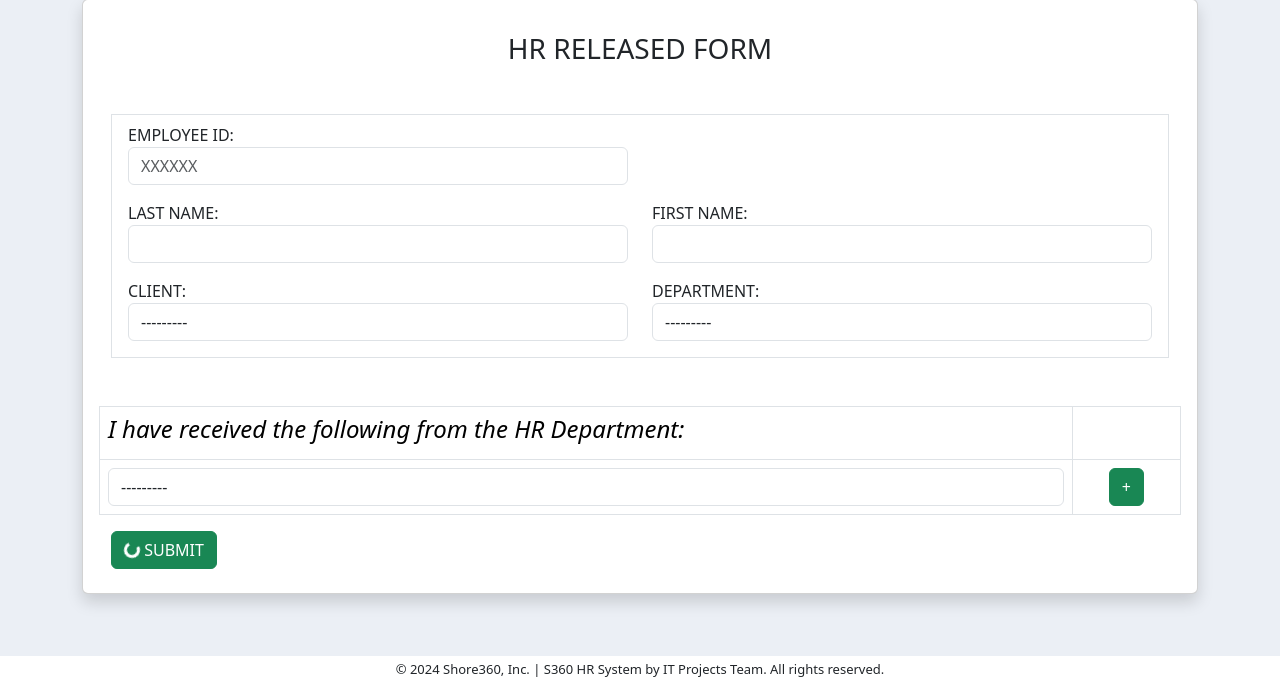
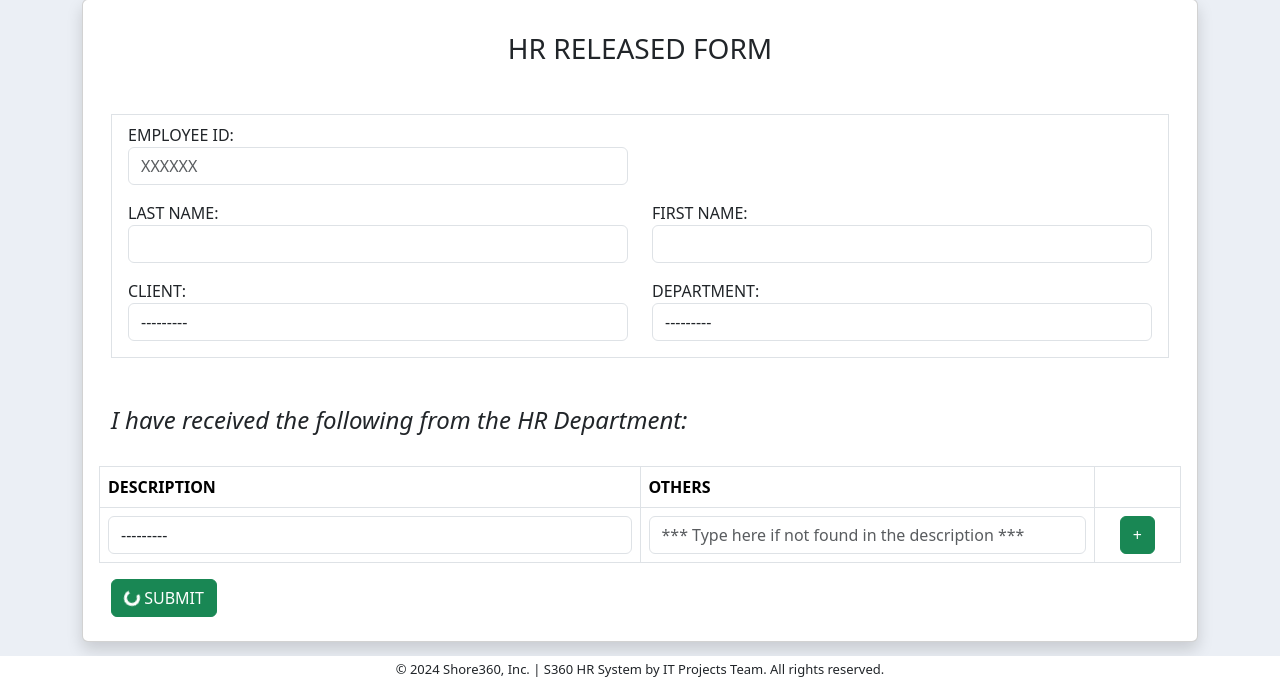
Before and after one commit to renzo031109/HR_System, a Django app: page /add_record/ in a window 1280 px wide. Shown: the part 105-800 px from the top of the page. Run offline with Django 5.2, Linux system fonts and the light colour scheme; a user stored in the database is signed in; data comes from the database, SQL or seed files in the repository; both versions use the stored data as it was after the commit; some libraries are stand-ins or nearby versions.

Commit message:
adding others

```diff
--- a/receiving_app/forms.py
+++ b/receiving_app/forms.py
@@ -14,7 +14,8 @@ class ReceivedForm(forms.ModelForm):
             'first_name',
             'department',
             'client',
-            'component'
+            'component',
+            'others'
         ]
 
         labels = {
@@ -23,7 +24,8 @@ class ReceivedForm(forms.ModelForm):
             'first_name' : 'FIRST NAME',
             'department' : 'DEPARTMENT',
             'client' : 'CLIENT',
-            'component' : 'ITEM'
+            'component' : 'ITEM',
+            'others': 'OTHERS'
         }
 
         widgets = {
@@ -49,9 +51,16 @@ class ReceivedForm(forms.ModelForm):
             }),
             'client': forms.Select(attrs={
                 'class':'form-control',
+                'required':True
             }),
             'component': forms.Select(attrs={
                 'class':'form-control',
+                'required':True,
+            }),
+            'others': forms.TextInput(attrs={
+                'class':'form-control',
+                'placeholder': '*** Type here if not found in the description ***',
+                'autocomplete': 'off',
             }),
 
 
--- a/receiving_app/templates/receiving_app/add_record.html
+++ b/receiving_app/templates/receiving_app/add_record.html
@@ -64,20 +64,29 @@ RELEASED ITEM FORM
         {% endfor %}
 
         <br>
+        <br>
+
+      <div class="row">
+        <div class="col">
+          <h4><i>I have received the following from the HR Department: </i></h4>
+        </div>
+      </div>
 
       <div class="row">
           <table class="table table-bordered table-hover mt-4">
               <thead>
                 <tr>
-                    <th scope="col" style="width:90%"><h4><i>I have received the following from the HR Department: </i></h4></th>
-                    <th scope="col"></th>
-                </tr>
+                  <th scope="col" style="width:50%">DESCRIPTION</th>
+                  <th scope="col">OTHERS</th>
+                  <th scope="col"></th>
+              </tr>
               </thead>
               <tbody class="form-row spacer">
                   {% for item in formset %}
                   <tr>
 
                     <td>{{ item.component}}</td>
+                    <td>{{ item.others }}</td>
 
                     <td><center><button type="button" class="btn btn-success add-form-row">+</button></center></td>
 
@@ -104,4 +113,7 @@ RELEASED ITEM FORM
 <!-- Call the script for the formset -->
 {% include 'receiving_app/form_script.html' %}
 
+<!-- Call the script for the load others -->
+{% include 'receiving_app/others_load_script.html' %}
+
 {% endblock %}
--- a/receiving_app/templates/receiving_app/modal_delete.html
+++ b/receiving_app/templates/receiving_app/modal_delete.html
@@ -2,7 +2,7 @@
 <div class="modal" id="delete{{ record.id }}" tabindex="-1" aria-labelledby="myModalLabel1" aria-hidden="true">
     <div class="modal-dialog modal-dialog-centered">
       <div class="modal-content">
-        <div class="modal-header">
+        <div class="modal-header text-bg-primary">
           <h5 class="modal-title">DELETE ITEM</h5>
           <button type="button" class="btn-close" data-bs-dismiss="modal" aria-label="Close"></button>
         </div>
--- a/receiving_app/templates/receiving_app/modal_search.html
+++ b/receiving_app/templates/receiving_app/modal_search.html
@@ -3,7 +3,7 @@
 <div class="modal fade bd-example-modal-md" id="search" role="dialog" tabindex="-1" aria-labelledby="searchLabel" aria-hidden="true">
   <div class="modal-dialog modal-dialog-centered modal-md" role="document">
       <div class="modal-content">
-          <div class="modal-header">
+          <div class="modal-header text-bg-primary">
               <h5 class="modal-title" id="searchLabel">FILTER BY</h5>
               <button type="button" class="btn-close" data-bs-dismiss="modal" aria-label="Close"></button>
           </div>
--- /dev/null
+++ b/receiving_app/templates/receiving_app/others_load_script.html
@@ -0,0 +1,16 @@
+
+<script type="text/javascript">
+    counter=0;
+    document.addEventListener('DOMContentLoaded', function() {
+        const siteField = document.getElementById('id_form-${counter}-component');
+        let counter = 1; // Start counter for incrementing IDs
+
+        siteField.addEventListener('change', function() {
+            // Increment the counter
+            counter++;
+            alert('hello',counter)
+
+        });
+    });
+
+</script>
--- a/receiving_app/templates/receiving_app/summary_report.html
+++ b/receiving_app/templates/receiving_app/summary_report.html
@@ -30,6 +30,7 @@ RECEIPT LOGS
         <th scope="col">{% anchor client _("CLIENT") %}</th>
         <th scope="col">{% anchor department _("DEPARTMENT") %}</th>
         <th scope="col">{% anchor component _("RECEIVED") %}</th>
+        <th scope="col">{% anchor others _("OTHERS") %}</th>
         <th scope="col">{% anchor date _("DATE") %}</th>
         <th scope="col"></th>
 
@@ -45,6 +46,7 @@ RECEIPT LOGS
         <td>{{ record.client }}</td>
         <td>{{ record.department }}</td>
         <td>{{ record.component }}</td>
+        <td>{{ record.others }}</td>
         <td>{{ record.date }}</td>
         <td>
           <center>
```
Also changed, not shown: db.sqlite3, receiving_app/migrations/0002_employee_record_others.py (added), static/mystyle.css (line endings or trailing spaces).
